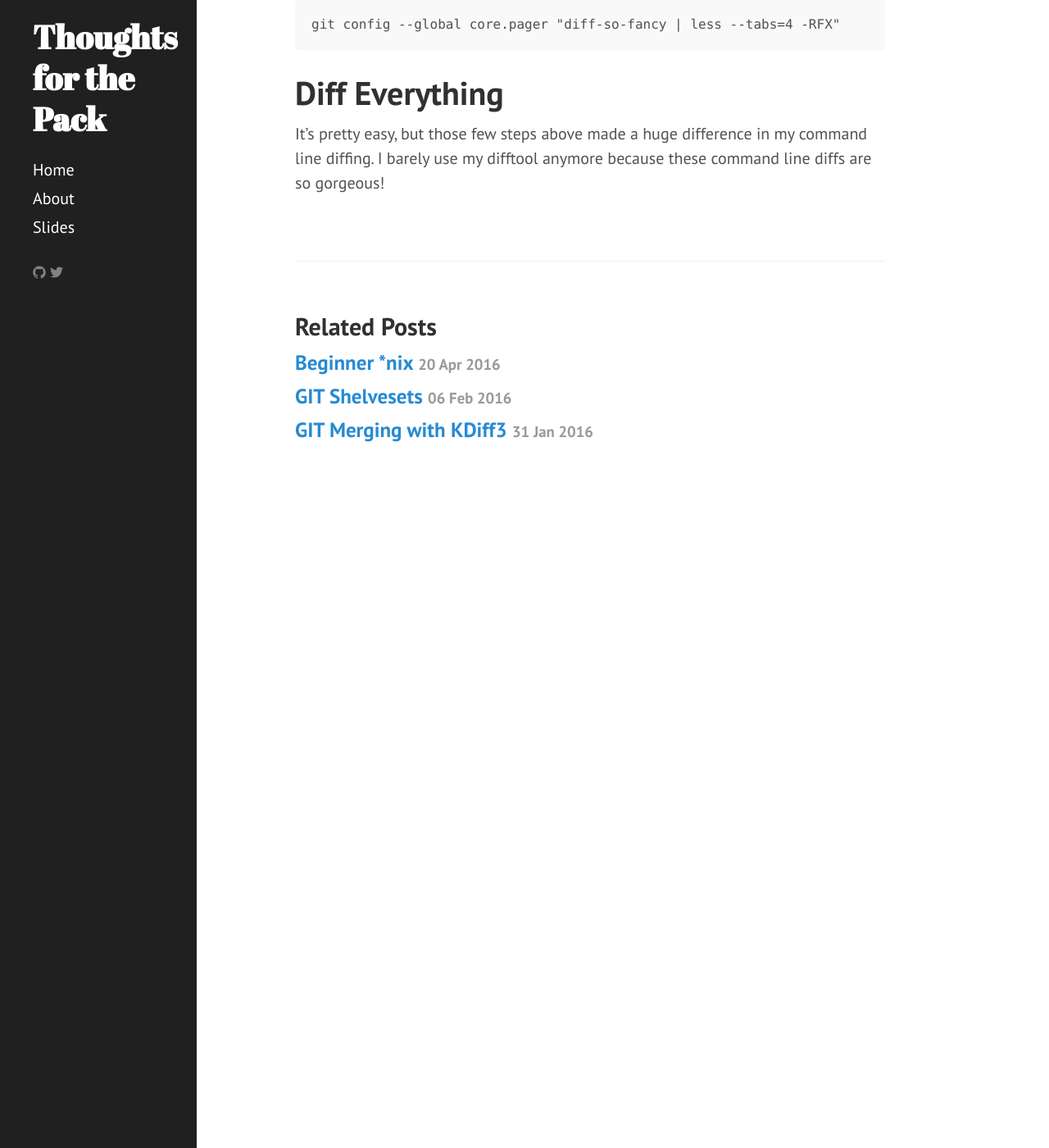
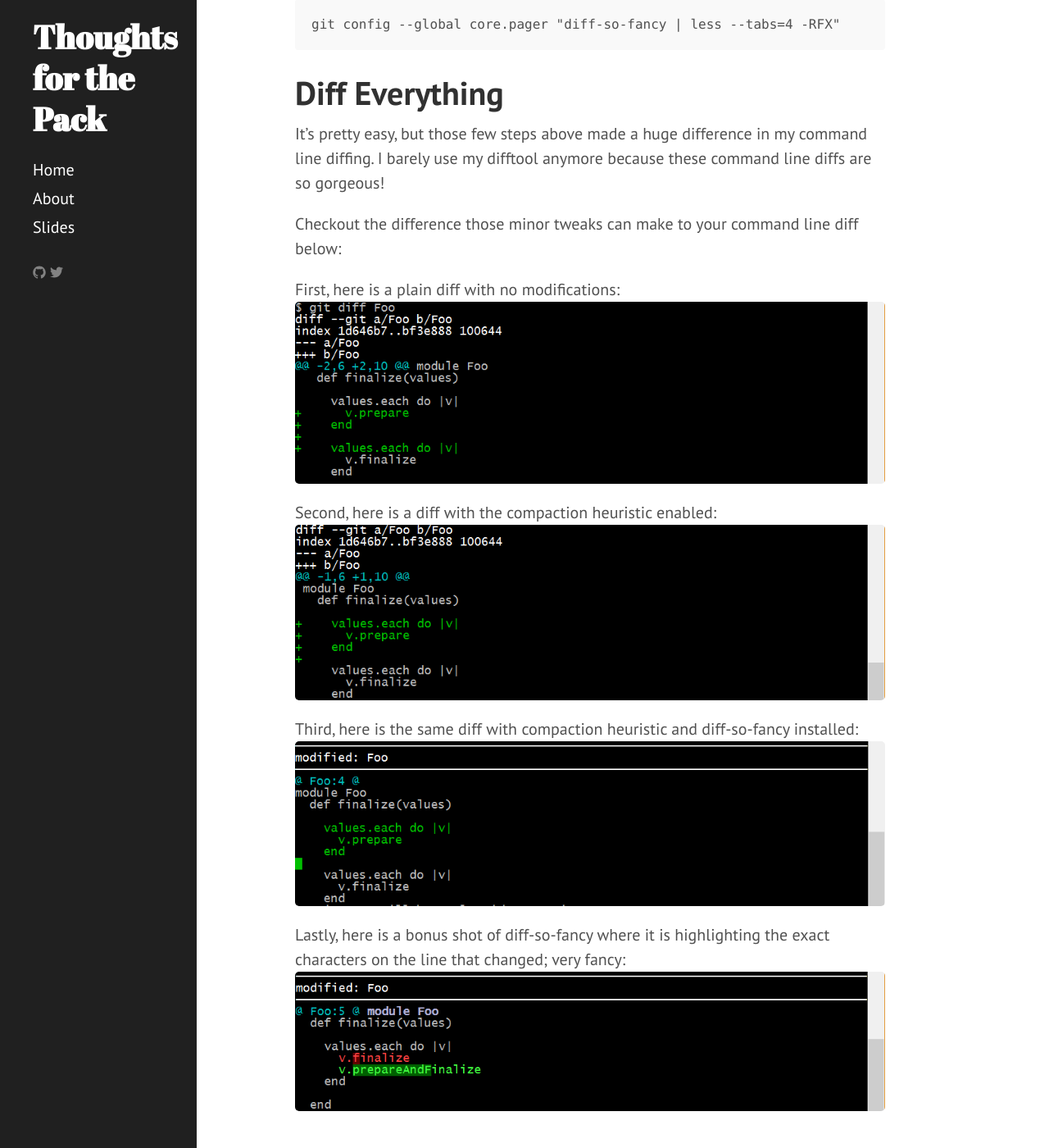
Before and after one commit to mswolfe/mswolfe.github.io, a Jekyll site: the page built from _posts/2016-07-14-git-pimpdiff.markdown, in a window 1280 px wide and 1400 px high, scrolled down 1269 px. Shown: the whole window at 82% size. Built offline with Jekyll 4.4.1, drawn with Linux system fonts in a browser that asks for light colours.

Commit message:
Adding pictures to the git pimpdiff post.

```diff
--- a/_posts/2016-07-14-git-pimpdiff.markdown
+++ b/_posts/2016-07-14-git-pimpdiff.markdown
@@ -40,3 +40,13 @@ Finally, I configured GIT to use diff-so-fancy as my pager so that every diff lo
 # Diff Everything
 
 It's pretty easy, but those few steps above made a huge difference in my command line diffing.  I barely use my difftool anymore because these command line diffs are so gorgeous!
+
+Checkout the difference those minor tweaks can make to your command line diff below:
+
+First, here is a plain diff with no modifications: ![Plain GIT diff]({{site.baseurl}}public/git-pimpdiff/PlainDiffNoHeuristic.png)
+
+Second, here is a diff with the compaction heuristic enabled: ![GIT diff with compaction heuristic]({{site.baseurl}}public/git-pimpdiff/PlainDiffWithHeuristic.png)
+
+Third, here is the same diff with compaction heuristic and diff-so-fancy installed: ![GIT diff with compaction heuristic and diff-so-fancy]({{site.baseurl}}public/git-pimpdiff/DiffSoFancy.png)
+
+Lastly, here is a bonus shot of diff-so-fancy where it is highlighting the exact characters on the line that changed; very fancy: ![GIT diff with diff-so-fancy showing off character differences]({{site.baseurl}}public/git-pimpdiff/DiffSoFancy2.png)
```
Also changed, not shown: public/git-pimpdiff/DiffSoFancy.png (added), public/git-pimpdiff/DiffSoFancy2.png (added), public/git-pimpdiff/PlainDiffNoHeuristic.png (added), public/git-pimpdiff/PlainDiffWithHeuristic.png (added).
